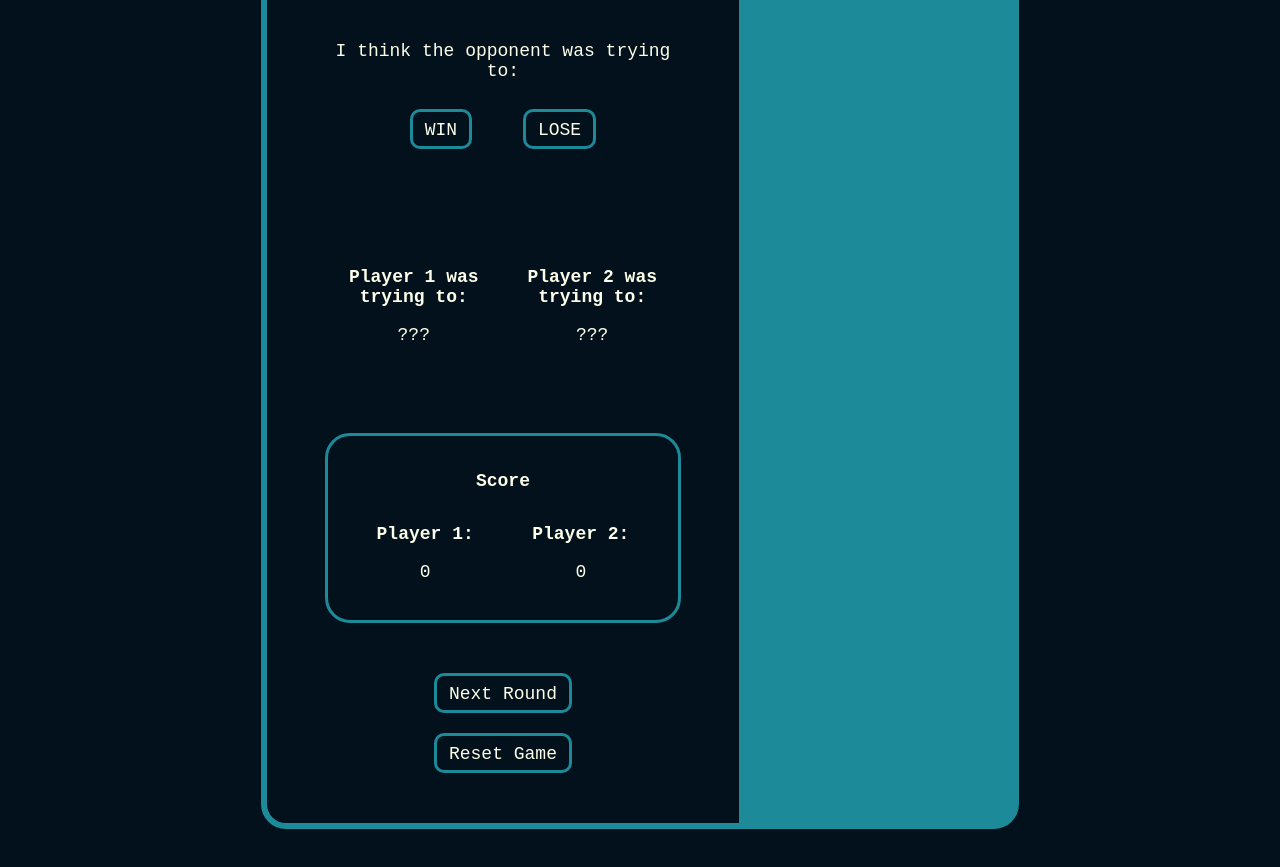
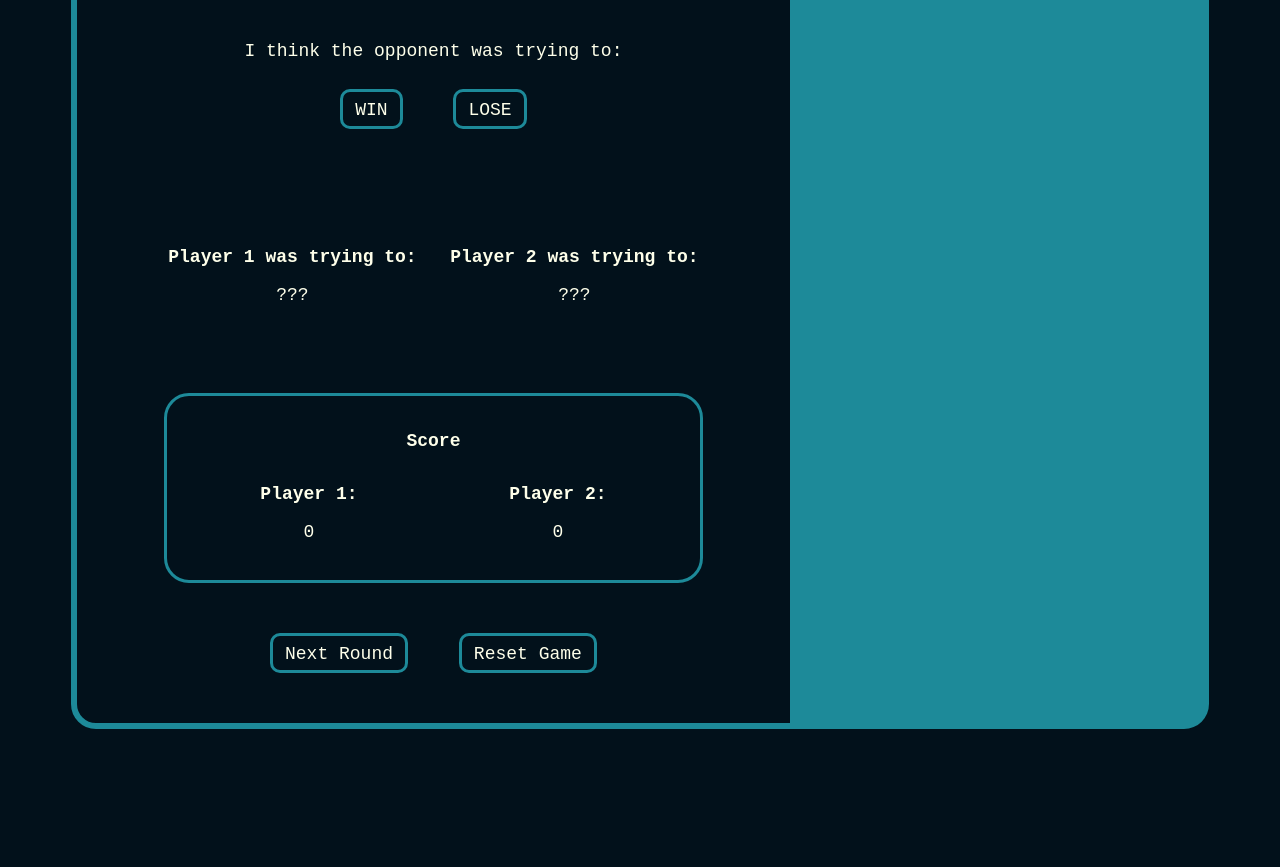
Before and after one commit to CrispyKorn/Go-Easy, a website: page GoEasy/public/index.html in a window 1280 px wide. Shown: the part 743-1610 px from the top of the page. After the commit the page ends 1575 px from the top, so only its background shows below. Drawn offline with nearby package versions, Linux system fonts and the light colour scheme; no server answers.

Commit message:
Small fixes and polish

```diff
--- a/GoEasy/public/client.js
+++ b/GoEasy/public/client.js
@@ -58,7 +58,7 @@ socket.on("initialize", () =>
     hideAllContent();
 
     waitingforPlayer.innerHTML = `Waiting for Player ${isPlayerOne ? 2 : 1}...`;
-    player.innerHTML = `Player ${isPlayerOne ? 2 : 1}`;
+    player.innerHTML = `Player ${isPlayerOne ? 1 : 2}`;
     nextRound.setVisibility(false);
 
     sectionOne.setVisibility(true);
--- a/GoEasy/public/index.html
+++ b/GoEasy/public/index.html
@@ -46,6 +46,7 @@
                 <h3>Player 1 was trying to: </h3>
                 <p id="player-one-choice">???</p>
               </div>
+              <div class="separator"></div>
               <div id="choices-player2">
                 <h3>Player 2 was trying to: </h3>
                 <p id="player-two-choice">???</p>
@@ -59,6 +60,7 @@
                 <h3 id="player-one">Player 1: </h3>
                 <p id="player-one-score">0</p>
               </div>
+              <div class="separator"></div>
               <div id="scores-player2">
                 <h3 id="player-two">Player 2: </h3>
                 <p id="player-two-score">0</p>
--- a/GoEasy/public/style.css
+++ b/GoEasy/public/style.css
@@ -25,9 +25,11 @@ aside {
 }
 
 main {
-    margin: 20px 20%;
+    margin: 20px auto;
     display: flex;
     height: auto;
+    max-width: 1250px;
+    padding: 0 5%;
 }
 
 * {
@@ -91,6 +93,10 @@ p, h2, h3 {
     flex: 1;
 }
 
+.separator {
+    width: 25px;
+}
+
 #section-five {
     border: 3px solid #1D8A99;
     border-radius: 25px;
--- a/GoEasy/server.js
+++ b/GoEasy/server.js
@@ -150,7 +150,7 @@ function revealResults()
     p1Score += p1Points;
     p2Score += p2Points;
 
-    io.emit("reveal-results", p1WantsWin ? "Win" : "Lose", p2WantsWin ? "Win" : "Lose");
+    io.emit("reveal-results", p1WantsWin ? "WIN" : "LOSE", p2WantsWin ? "WIN" : "LOSE");
     io.emit("update-score", p1Score, p2Score);
 
     console.log("Revealing...");
```
